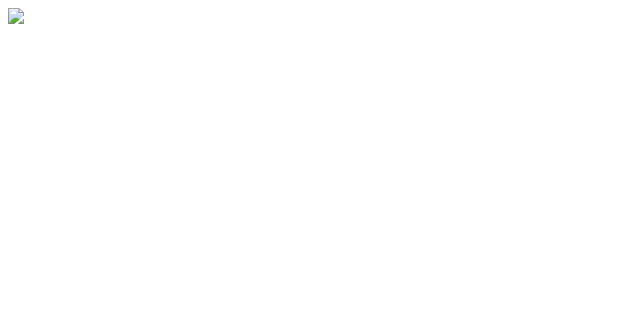
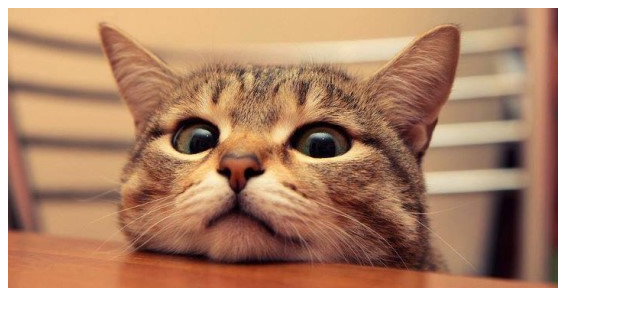
Before and after one commit to pippobarnabo/esercizi_html, a plain HTML site: page esercizi/02 percorsi relativi/Esempio2/html/mio_documento.html in a window 1280 px wide. Shown: the whole page, without its empty margins (0-640 px from the left). Drawn offline with Linux system fonts and the light colour scheme; the site is published under a folder, as on GitHub Pages, so addresses that start at the root find nothing.

Commit message:
Update mio_documento.html

```diff
--- a/esercizi/02 percorsi relativi/Esempio2/html/mio_documento.html
+++ b/esercizi/02 percorsi relativi/Esempio2/html/mio_documento.html
@@ -6,6 +6,6 @@
            <TITLE>animali</TITLE>
     </head>
     <body>
-     <img src="/immagini/animali/gatto.jpg">
+     <img src="immagini/animali/gatto.jpg">
     </body>
 </HTML>
```
